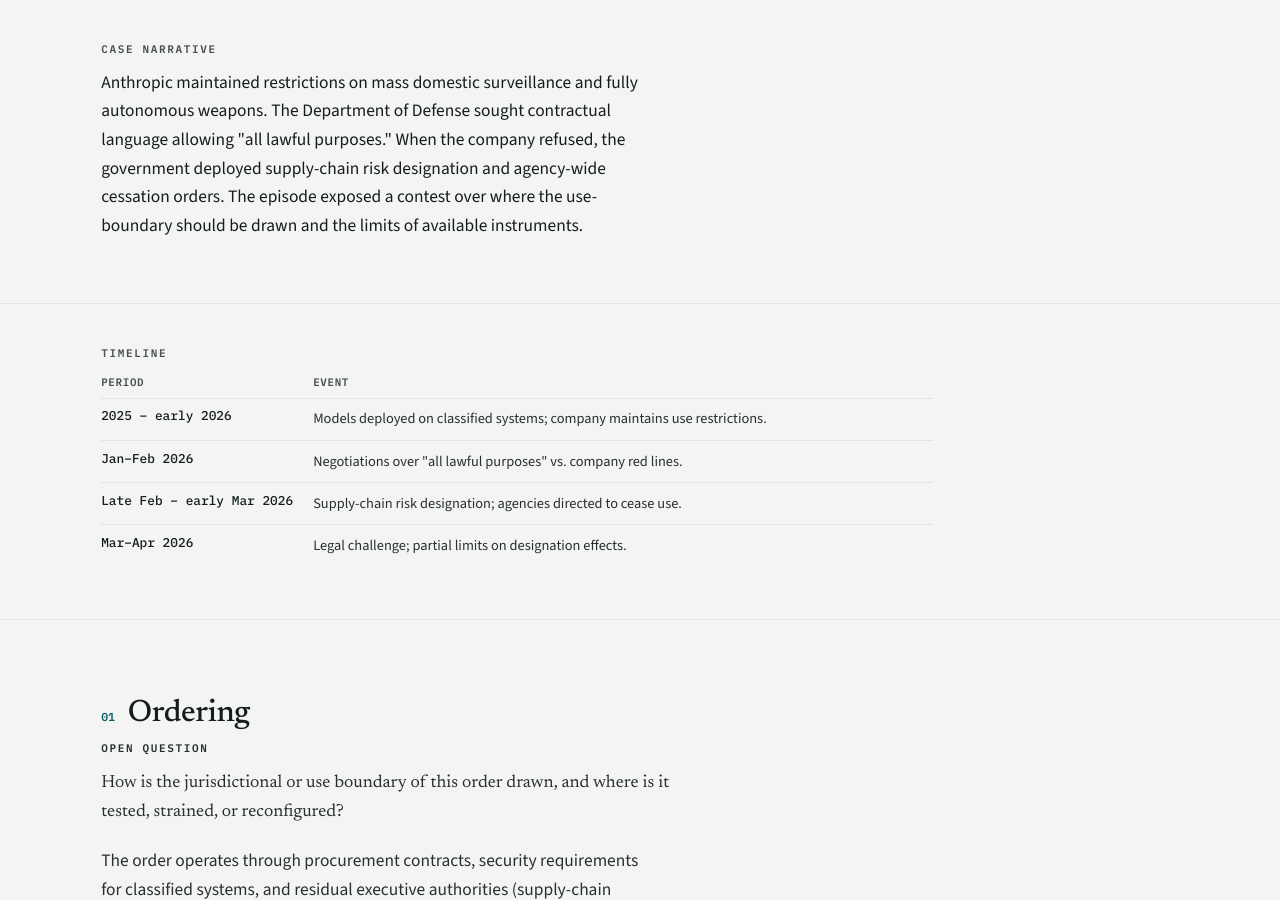
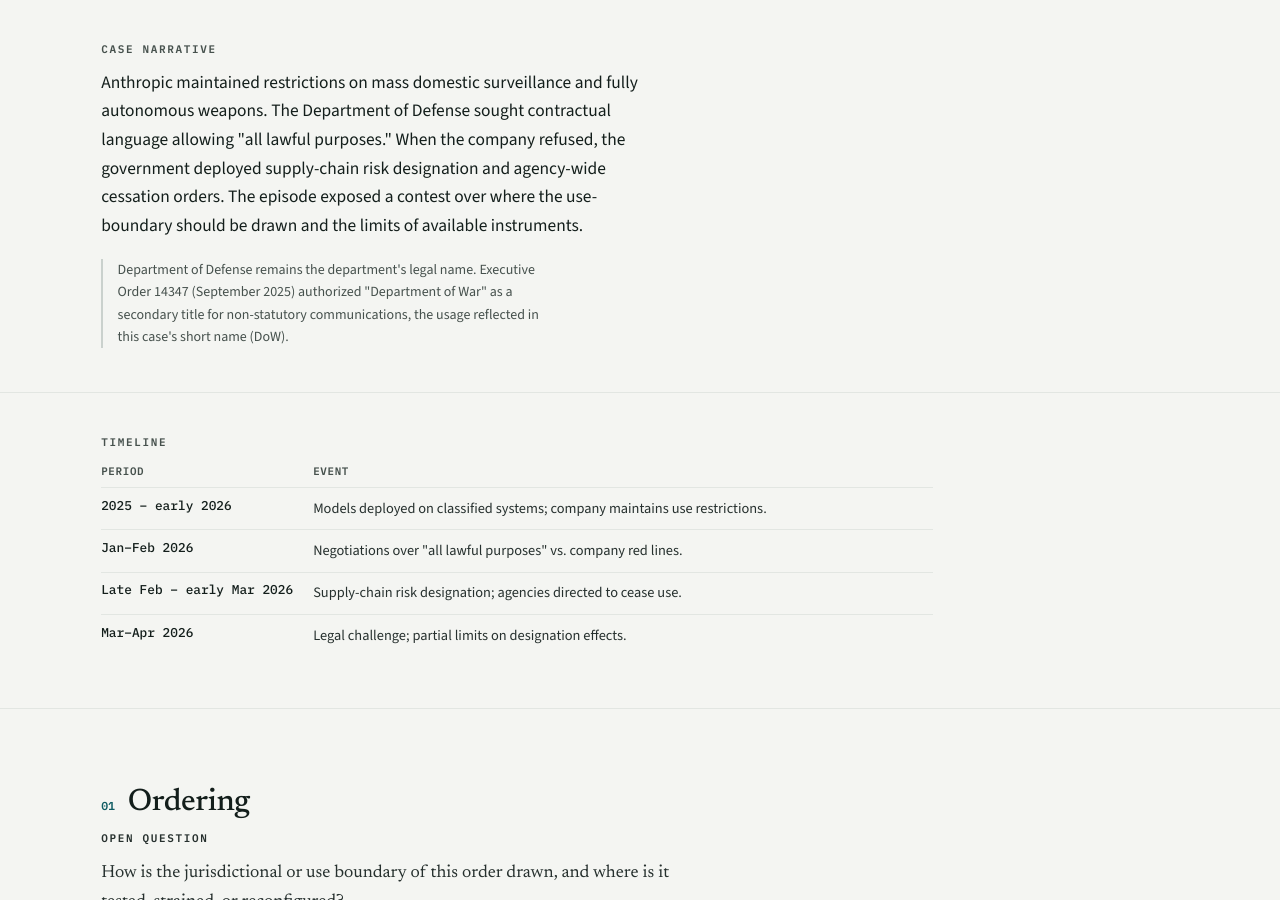
Before and after one commit to GaeunLim01/regulatory-order, a Jekyll site: the page built from cases/anthropic-dow/index.html, in a window 1280 px wide and 900 px high, scrolled down 588 px. Built offline with Jekyll 4.4.1, drawn with Linux system fonts in a browser that asks for light colours.

Commit message:
Add files via upload

```diff
--- a/cases/anthropic-dow/index.html
+++ b/cases/anthropic-dow/index.html
@@ -11,6 +11,7 @@
   <div class="shell">
     <p class="eyebrow">Case narrative</p>
     <p class="lede">Anthropic maintained restrictions on mass domestic surveillance and fully autonomous weapons. The Department of Defense sought contractual language allowing "all lawful purposes." When the company refused, the government deployed supply-chain risk designation and agency-wide cessation orders. The episode exposed a contest over where the use-boundary should be drawn and the limits of available instruments.</p>
+    <p class="note">Department of Defense remains the department's legal name. Executive Order 14347 (September 2025) authorized "Department of War" as a secondary title for non-statutory communications, the usage reflected in this case's short name (DoW).</p>
   </div>
 </section>
 
```
